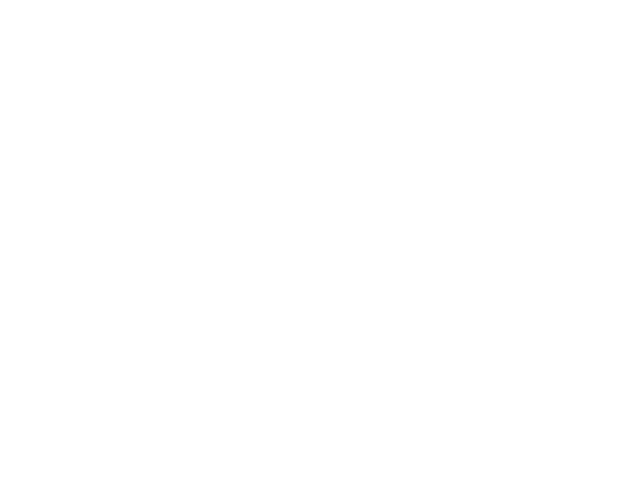
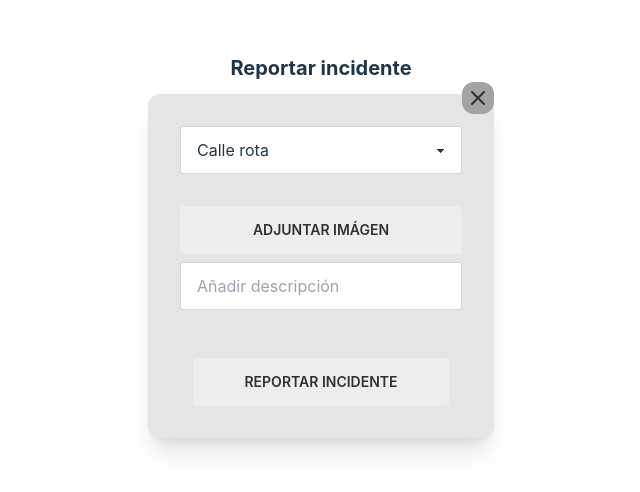
Before and after one commit to valeamayola/webdaisy, a React (Vite) app: page /report in a window 1280 px wide. Before the commit this address had no page. Shown: the part 154-646 px from the top of the page, without its empty margins (319-959 px from the left). Built offline with nearby package versions, Linux system fonts and the light colour scheme.

Commit message:
create report

```diff
--- a/src/App.tsx
+++ b/src/App.tsx
@@ -6,7 +6,7 @@
 import { Welcome } from './components/Welcome/Welcome';
 import { Register } from './components/Register/Register';
 import { Profile } from './components/Profile/Profile';
-
+import { Report } from './components/Report/Report';
 
 export function App () {
   return (
@@ -17,6 +17,7 @@
       <Route path='/register' element={ <Register />} />
       <Route path='/home' element={ <Home />} />
       <Route path='/profile' element={ <Profile />} />
+      <Route path='/report' element={ <Report />} />
       </Routes>
       </BrowserRouter>
   );
--- a/src/components/Home/Menu/menuItems.tsx
+++ b/src/components/Home/Menu/menuItems.tsx
@@ -13,8 +13,8 @@
         notificationCount: 99,
       },
       {
-        key: "addreport",
-        href: "/addreport",
+        key: "report",
+        href: "/report",
         children: <svg className="h-10 w-8 mx-auto" fill='rgb(100 100 100)' xmlns="http://www.w3.org/2000/svg" viewBox="0 0 448 512"><path d="M64 32C28.7 32 0 60.7 0 96V416c0 35.3 28.7 64 64 64H384c35.3 0 64-28.7 64-64V96c0-35.3-28.7-64-64-64H64zM200 344V280H136c-13.3 0-24-10.7-24-24s10.7-24 24-24h64V168c0-13.3 10.7-24 24-24s24 10.7 24 24v64h64c13.3 0 24 10.7 24 24s-10.7 24-24 24H248v64c0 13.3-10.7 24-24 24s-24-10.7-24-24z"/></svg>,
       },
       {
--- /dev/null
+++ b/src/components/Report/Report.tsx
@@ -0,0 +1,29 @@
+import '../../App.css';
+import { useNavigate } from 'react-router-dom';
+
+export function Report () {
+    const navigate = useNavigate ();
+    return (
+        <div>
+            <span className='font-bold text-xl'>Reportar incidente</span>
+            <div className='card w-90 mt-3 rounded-xl bg-neutral-200 shadow-xl'>
+                <div className='card-body'>
+                <div className="card-actions justify-end absolute right-0 -top-3">
+                    <button className="btn btn-square rounded-xl border-transparent bg-neutral-400 btn-sm" onClick={() => navigate('/home')}>
+                        <svg xmlns="http://www.w3.org/2000/svg" className="h-6 w-6" fill="none" viewBox="0 0 24 24" stroke="currentColor"><path strokeLinecap="round" strokeLinejoin="round" strokeWidth="2" d="M6 18L18 6M6 6l12 12" /></svg>
+                        </button>
+                        </div>
+                <select className="select select-bordered w-full max-w-xs text-base">
+                    <option value="predeterminado" disabled>Seleccione el incidente</option>
+                    <option value="opcion-1">Calle rota</option>
+                    <option value="opcion-2">Semáforo dañado</option>
+                    <option value="opcion-3">Etc</option>
+                </select>
+                <button className='btn mt-6'>Adjuntar imágen</button>
+                <input type="text" placeholder="Añadir descripción" className="input input-bordered w-full max-w-xs" />
+                <button className='btn btn-wide mx-auto mt-10'>Reportar incidente</button>
+                </div>
+            </div>
+        </div>
+    )
+}
```
